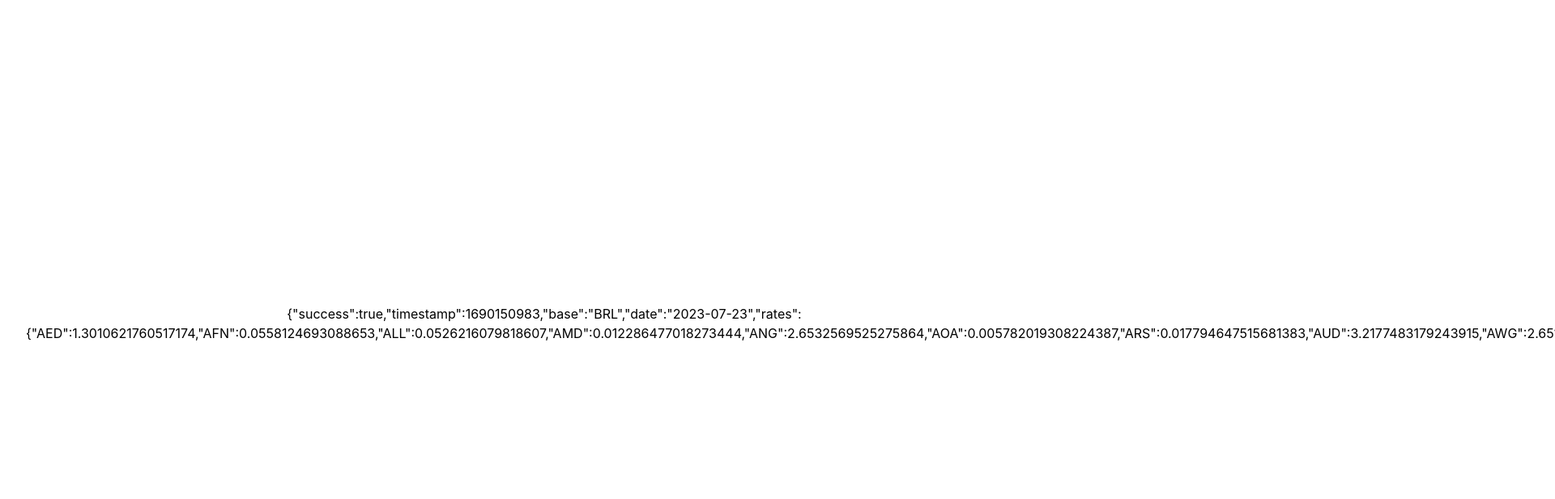
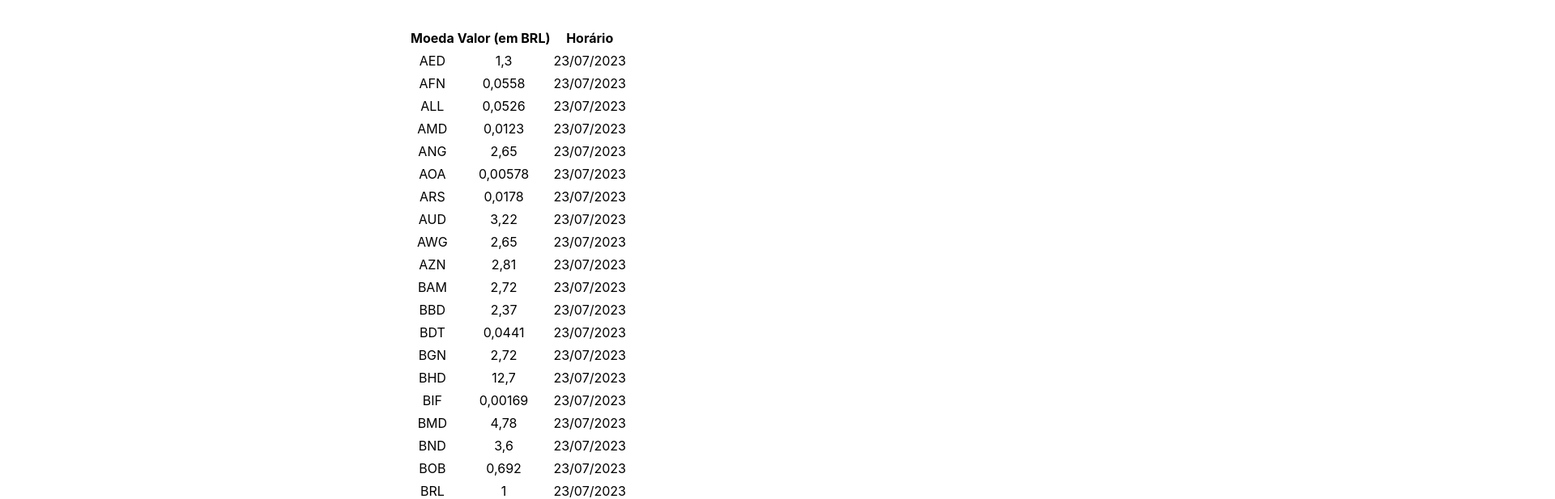
Before and after one commit to thayllachristineo/b3-digitas, a React (Vite) app: page / in a window 1280 px wide. Shown: the top 617 px of the page at 81% size, 1920 px wide, since content can reach past the window. Built offline with nearby package versions, Linux system fonts and the light colour scheme; no server answers.

Commit message:
feat: implements table with forex rates

```diff
--- a/src/App.tsx
+++ b/src/App.tsx
@@ -1,6 +1,7 @@
 import { useState, useEffect } from 'react';
 
 import { TForexRatesResponse, getForexRates } from './services/fixer';
+import Table from './components/Table';
 import './App.css';
 
 function App() {
@@ -14,7 +15,7 @@ function App() {
     callForexRatesAPI();
   }, []);
 
-  return <>{JSON.stringify(data, null)}</>;
+  return <>{data && <Table {...data} />}</>;
 }
 
 export default App;
--- /dev/null
+++ b/src/components/Table/Table.tsx
@@ -0,0 +1,33 @@
+import React from 'react';
+import { TForexRatesResponse } from '../../services/fixer';
+
+const Table = (data: TForexRatesResponse) => {
+  const base: string = 'pt-BR';
+
+  const transformRateToBase = (rate: number) => rate.toLocaleString(base, { maximumSignificantDigits: 3 });
+
+  const transformDateToBase = (date: string) => new Date(date).toLocaleDateString(base);
+
+  return (
+    <table>
+      <thead>
+        <tr>
+          <th id="symbols">Moeda</th>
+          <th id="rates">Valor (em BRL)</th>
+          <th id="time">Horário</th>
+        </tr>
+      </thead>
+      {Object.entries(data?.rates || [])?.map(([symbol, rate], index) => (
+        <tbody key={index}>
+          <tr>
+            <td>{symbol}</td>
+            <td>{transformRateToBase(rate)}</td>
+            <td>{transformDateToBase(data?.date as string)}</td>
+          </tr>
+        </tbody>
+      ))}
+    </table>
+  );
+};
+
+export default Table;
--- /dev/null
+++ b/src/components/Table/index.ts
@@ -0,0 +1,2 @@
+import Table from './Table';
+export default Table;
```
